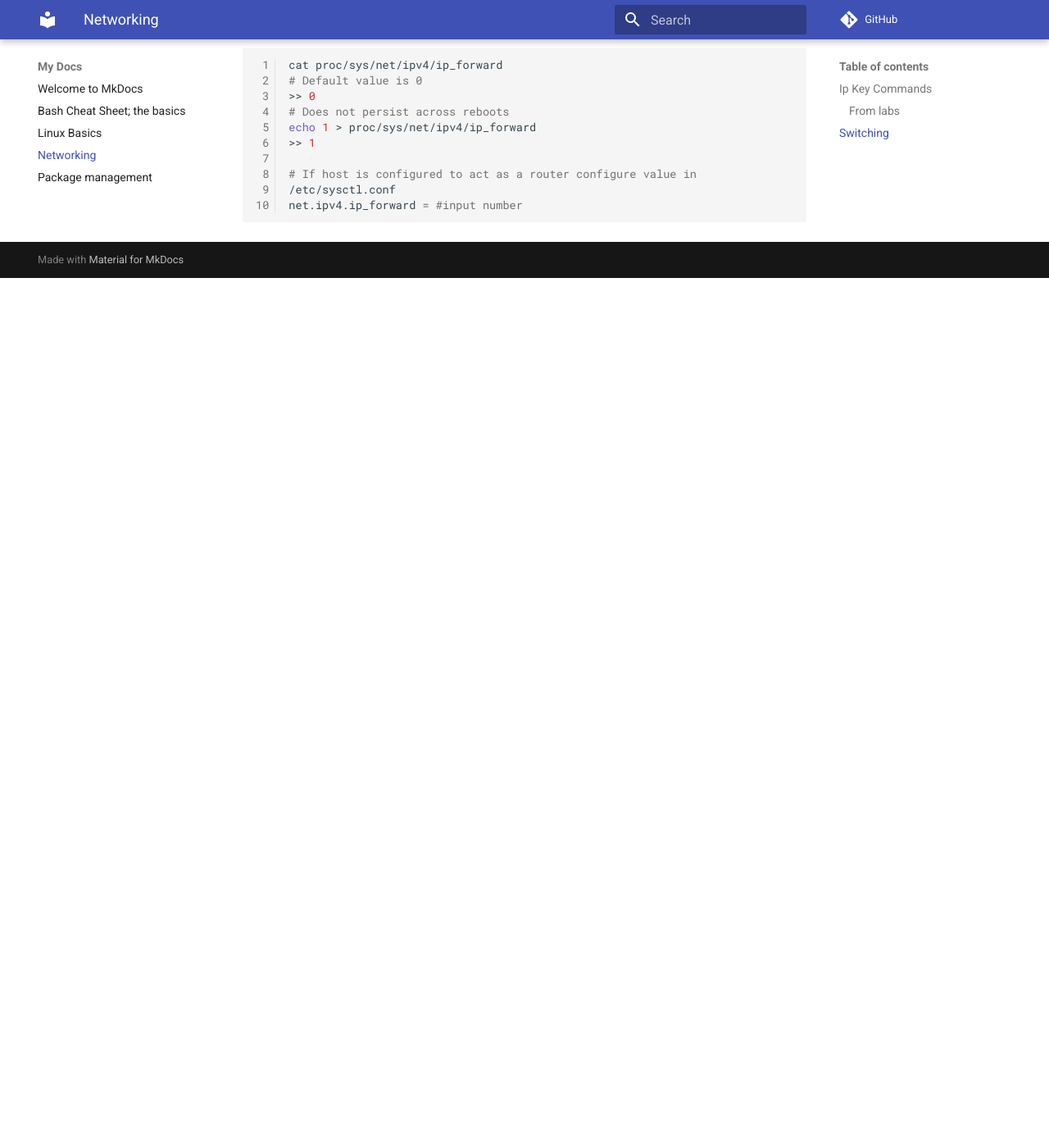
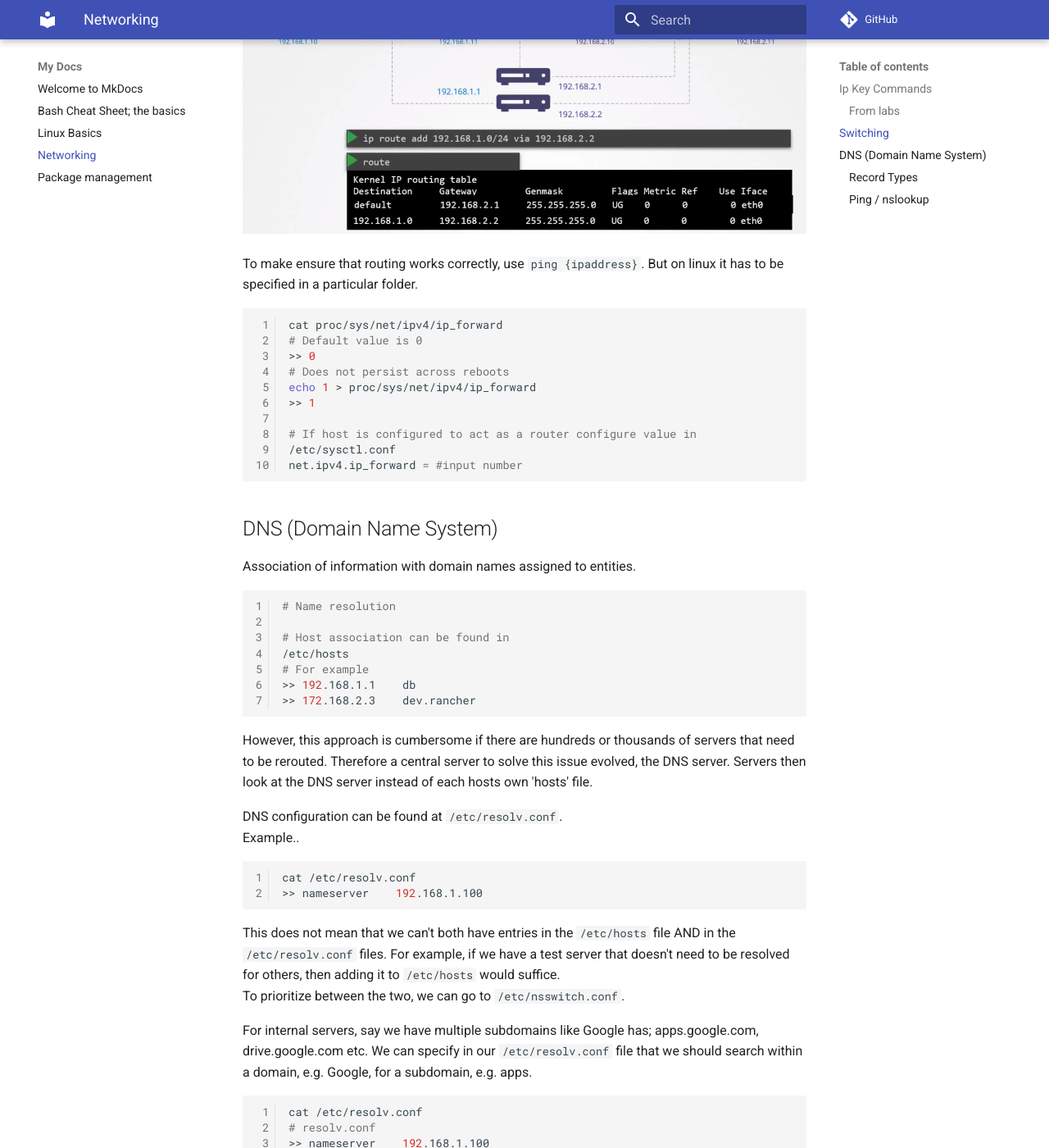
Before and after one commit to rytligc/dev-docs, an MkDocs documentation site: the page built from docs/networking.md, in a window 1280 px wide and 1400 px high, scrolled down 1939 px. Shown: the whole window at 82% size. Built offline with MkDocs 1.6.1 and Material for MkDocs 9.7.7, drawn with Linux system fonts in a browser that asks for light colours; comment, search, counter and statistics services are not loaded; before the commit the page ends 2278 px from its top, so only the background shows below that; some of the changed text lies outside the part shown.

Commit message:
updated networking and readme

````diff
--- a/docs/networking.md
+++ b/docs/networking.md
@@ -1,4 +1,5 @@
 # Networking
+
 Basic networking concepts..
 
 ## Ip Key Commands
@@ -33,7 +34,7 @@ sudo ip route add 172.16.238.0/24 via 172.16.239.10
 
 A switch connects devices within the same network. E.g. 192.168.**1**.0 or 192.168.**2**.0 as shown below
 
-![gateway](imgs/gateway_routing.png)
+![gateway](imgs/gateway_routing.PNG)
 
 The router connects the two switches, i.e. 192.168.1.1 & 192.168.2.1.
 
@@ -71,3 +72,73 @@ echo 1 > proc/sys/net/ipv4/ip_forward
 /etc/sysctl.conf
 net.ipv4.ip_forward = #input number
 ```
+
+## DNS (Domain Name System)
+
+Association of information with domain names assigned to entities.
+
+```bash
+# Name resolution
+
+# Host association can be found in
+/etc/hosts
+# For example
+>> 192.168.1.1    db
+>> 172.168.2.3    dev.rancher
+```
+
+However, this approach is cumbersome if there are hundreds or thousands of servers that need to be rerouted. Therefore a central server to solve this issue evolved, the DNS server. Servers then look at the DNS server instead of each hosts own 'hosts' file.
+
+DNS configuration can be found at ``/etc/resolv.conf``.
+Example..
+
+```bash
+cat /etc/resolv.conf
+>> nameserver    192.168.1.100
+```
+
+This does not mean that we can't both have entries in the ``/etc/hosts`` file AND in the ``/etc/resolv.conf`` files. For example, if we have a test server that doesn't need to be resolved for others, then adding it to ``/etc/hosts`` would suffice.
+To prioritize between the two, we can go to ``/etc/nsswitch.conf``.
+
+For internal servers, say we have multiple subdomains like Google has; apps.google.com, drive.google.com etc. We can specify in our ``/etc/resolv.conf`` file that we should search within a domain, e.g. Google, for a subdomain, e.g. apps.
+
+```bash
+cat /etc/resolv.conf
+# resolv.conf
+>> nameserver    192.168.1.100
+# Adding the search, will allow the DNS to search within a domain for a subdomain.
+>> search        google.com
+
+# terminal
+ping apps
+>> ping apps.google.com {ipAddress} 56(84) bytes of data.
+
+# Multiple domains can also be searched for
+# resolv.conf
+>> nameserver    192.168.1.100
+# Adding the search, will allow the DNS to search within a domain for a subdomain.
+>> search        google.com  prod.google.com
+```
+
+### Record Types
+
+|Name|Type|example|ip example|
+|--|--|--|--|
+|A|ipv4|web-server|192.168.1.1|
+|AAAA|ipv6|web-server|--|2001:0db8:85a3:0000:0000:8a2e:0370:7734|
+|CNAME|Map of an alias|food.web-server|eat.web-server.com, hungry.web-server.com|
+
+### Ping / nslookup
+
+Ping may not always be the best way to check whether an ip is resolved. Nslookup can be beneficial because it provides additional information rather than just checking connectivity. **Nslookup does not look in the ``/etc/hosts`` file**
+
+```bash
+nslookup www.google.com
+
+>> Server:		8.8.8.8
+>> Address:	    8.8.8.8#53
+
+>> Non-authoritative answer:
+>> Name:	        google.com
+>> Address:      142.250.74.46
+```
````
Also changed, not shown: README.md (+5 -0 lines).
